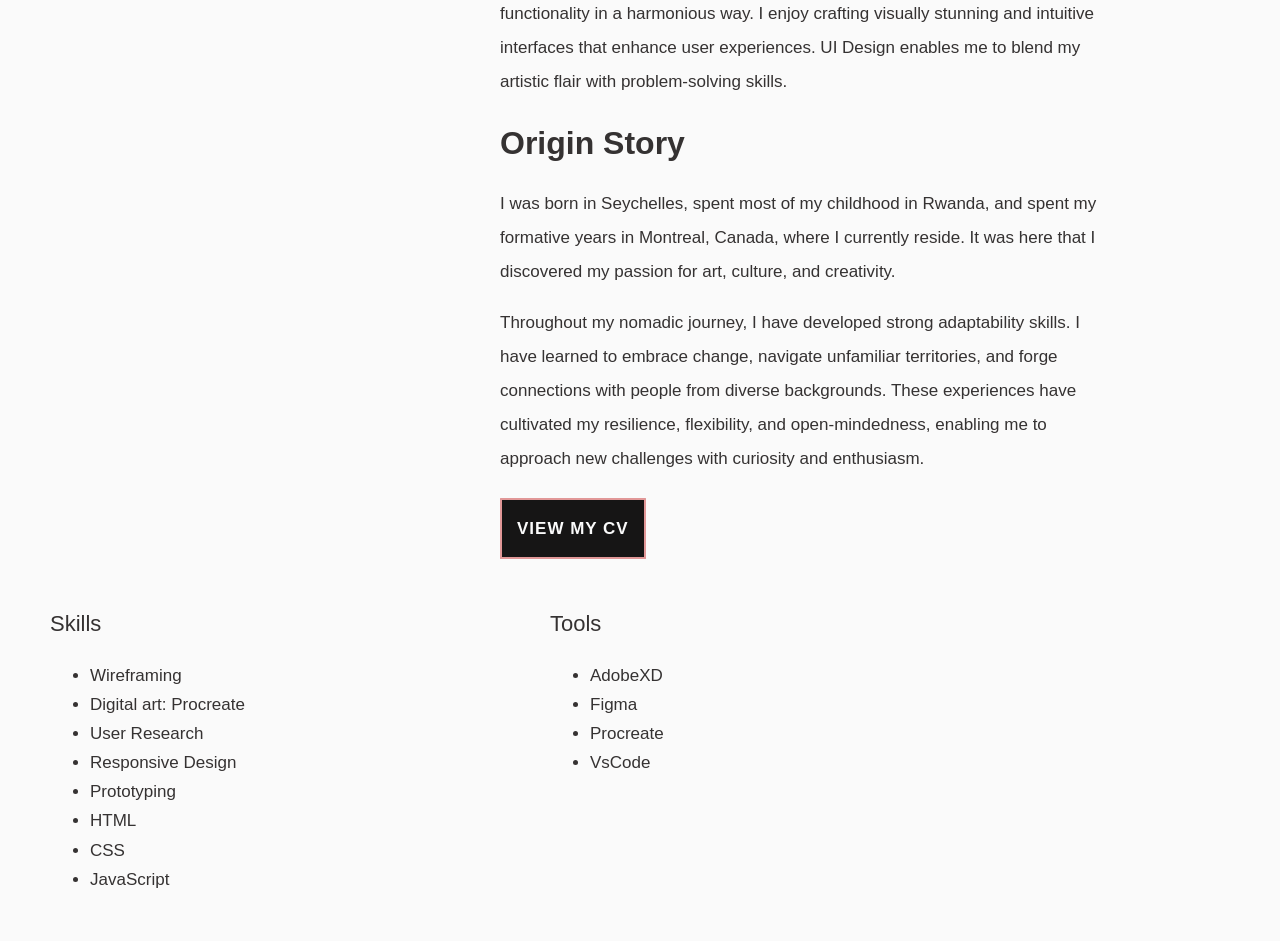
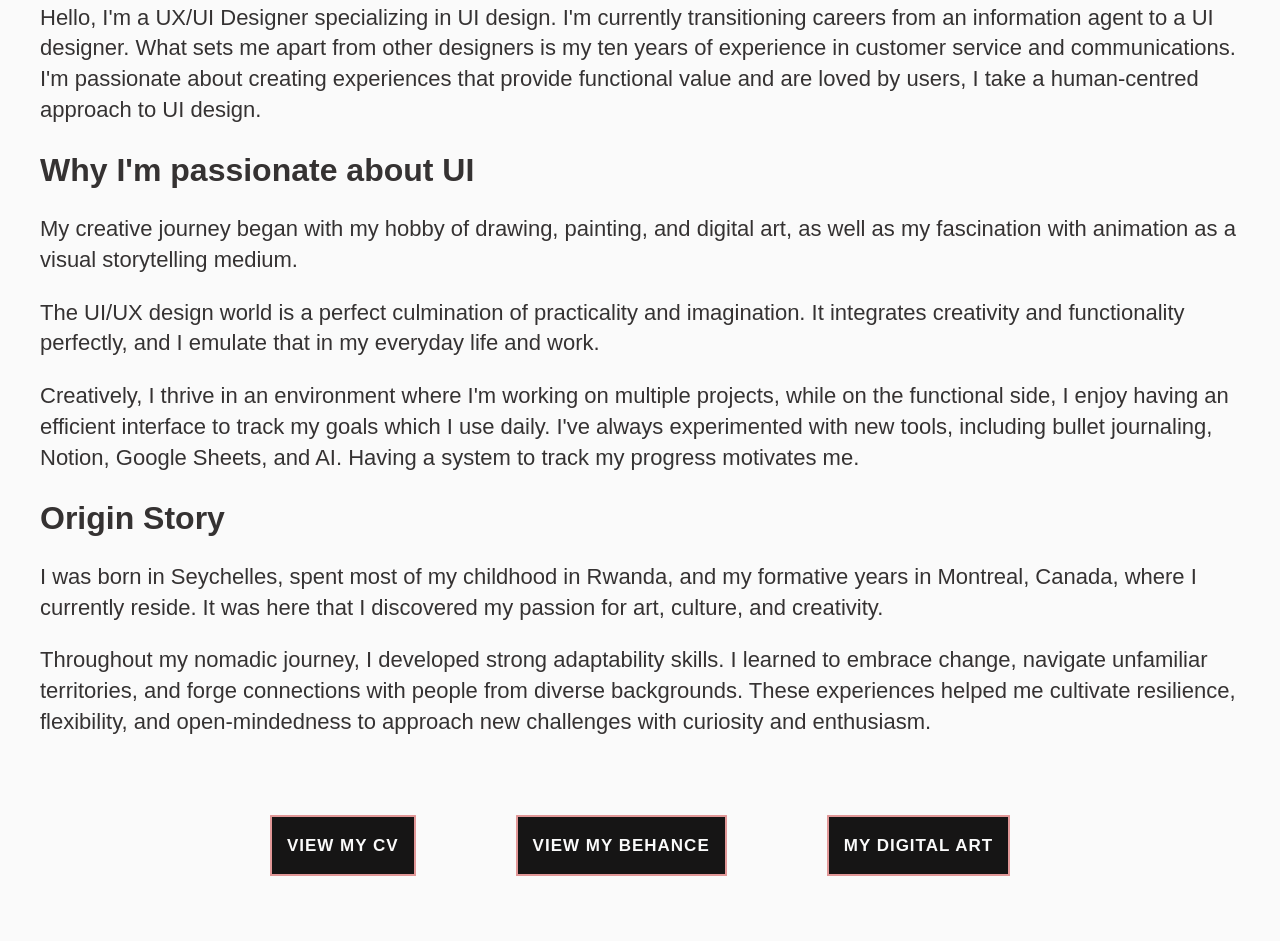
Before and after one commit to NekitaLucy/nekitaUIDesigner.github.io, a plain HTML site: page about.html in a window 1280 px wide. Shown: the part 673-1614 px from the top of the page. Drawn offline with nearby package versions, Linux system fonts and the light colour scheme.

Commit message:
commit
commit

```diff
--- a/about.html
+++ b/about.html
@@ -52,90 +52,108 @@
     </header>
 
     <main>
-      <div id="about">
+      <!-- <div id="about"> -->
       <div class="container">
         <div class="row">
-            <h1>About</h1>
+          <div class="center-text">
+            <style>
+              .center-text {
+                text-align: center;
+              }
+            </style>
+            <h1>About Me</h1>
+          </div>
+
+          <div class="row">
+            <div class="image-container">
               <picture>
                 <source
-                srcset="img/profile_pic/dprofilepic.jpg"
+                  srcset="img/profile_pic/mprofilepic.jpg"
                   media="(max-width:767px)"
                 />
                 <img
-                src="img/profile_pic/mprofilepic.jpg"
+                  src="img/profile_pic/dprofilepic.jpg"
                   class="profilepic"
                   alt="Profile Picture"
                 />
               </picture>
-            <div class="column col-md-6 col-lg-7">
-              <h1>Nekita Lucy Surman</h1>
-              <p>
-                Hello, I'm Nekita Surman, a UX/UI designer specializing in UI
-                design. What sets me apart is my 10 years of experience in
-                customer service and communications. I have a human-centred
-                approach to UI design. As a designer, I am passionate about
-                creating experiences that provide functional value and are loved
-                by the users.
-              </p>
-
-              <h1>Why I'm passionate about UI</h1>
-              <p>
-                I am passionate about UI Design because it merges the realms of
-                creativity and functionality in a harmonious way. I enjoy
-                crafting visually stunning and intuitive interfaces that enhance
-                user experiences. UI Design enables me to blend my artistic
-                flair with problem-solving skills.
-              </p>
-
-              <h1>Origin Story</h1>
-              <p>
-                I was born in Seychelles, spent most of my childhood in Rwanda,
-                and spent my formative years in Montreal, Canada, where I
-                currently reside. It was here that I discovered my passion for
-                art, culture, and creativity.
-              </p>
-
-              <p>
-                Throughout my nomadic journey, I have developed strong
-                adaptability skills. I have learned to embrace change, navigate
-                unfamiliar territories, and forge connections with people from
-                diverse backgrounds. These experiences have cultivated my
-                resilience, flexibility, and open-mindedness, enabling me to
-                approach new challenges with curiosity and enthusiasm.
-              </p>
-
-              <a href="files/cv.pdf" target="_blank" class="button">
-                View my CV</a
-              >
-            </div>
             </div>
           </div>
 
-        <div class="container">
-          <div class="row">
-            <div>
-              <div class="column col-md-6">
-                <h3>Skills</h3>
-                <ul>
-                  <li>Wireframing</li>
-                  <li>Digital art: Procreate</li>
-                  <li>User Research</li>
-                  <li>Responsive Design</li>
-                  <li>Prototyping</li>
-                  <li>HTML</li>
-                  <li>CSS</li>
-                  <li>JavaScript</li>
-                </ul>
-              </div>
-            </div>
-            <div class="col-md-6">
-              <h3>Tools</h3>
-              <ul>
-                <li>AdobeXD</li>
-                <li>Figma</li>
-                <li>Procreate</li>
-                <li>VsCode</li>
-              </ul>
+          <h1>Nekita Lucy Surman</h1>
+          <h3>
+            Hello, I'm a UX/UI Designer specializing in UI design. I'm currently
+            transitioning careers from an information agent to a UI designer.
+            What sets me apart from other designers is my ten years of
+            experience in customer service and communications. I'm passionate
+            about creating experiences that provide functional value and are
+            loved by users, I take a human-centred approach to UI design.
+          </h3>
+
+          <h1>Why I'm passionate about UI</h1>
+          <h3>
+            My creative journey began with my hobby of drawing, painting, and
+            digital art, as well as my fascination with animation as a visual
+            storytelling medium.
+          </h3>
+          <h3>
+            The UI/UX design world is a perfect culmination of practicality and
+            imagination. It integrates creativity and functionality perfectly,
+            and I emulate that in my everyday life and work.
+          </h3>
+
+          <h3>
+            Creatively, I thrive in an environment where I'm working on multiple
+            projects, while on the functional side, I enjoy having an efficient
+            interface to track my goals which I use daily. I've always
+            experimented with new tools, including bullet journaling, Notion,
+            Google Sheets, and AI. Having a system to track my progress
+            motivates me.
+          </h3>
+
+          <!-- <p>
+              I want to bring the fun, playful, flowing nature of animation to
+              my designs to enrich them for the user and make them genuinely
+              enjoyable.
+            </p> -->
+          <h1>Origin Story</h1>
+          <h3>
+            I was born in Seychelles, spent most of my childhood in Rwanda, and
+            my formative years in Montreal, Canada, where I currently reside. It
+            was here that I discovered my passion for art, culture, and
+            creativity.
+          </h3>
+
+          <h3>
+            Throughout my nomadic journey, I developed strong adaptability
+            skills. I learned to embrace change, navigate unfamiliar
+            territories, and forge connections with people from diverse
+            backgrounds. These experiences helped me cultivate resilience,
+            flexibility, and open-mindedness to approach new challenges with
+            curiosity and enthusiasm.
+          </h3>
+
+          <div class="image-container">
+            <div class="button-container">
+              <a href="files/cv.pdf" target="_blank" class="button">
+                View My CV</a
+              >
+              <a
+                href="https://www.behance.net/nekilucy"
+                target="_blank"
+                class="button"
+              >
+                <!-- behance-->
+                View My Behance
+              </a>
+              <a
+                href="https://folio.procreate.com/nekita"
+                target="_blank"
+                class="button"
+              >
+                <!-- behance-->
+                My Digital art
+              </a>
             </div>
           </div>
         </div>
@@ -149,7 +167,7 @@
           Like my work and want to discuss opportunities? Let's connect!
         </p>
         <div>
-          <a href="mailto:nekitalucy2015@gmail.com" class="button-contact"
+          <a href="mailto:nekitasdesk@gmail.com" class="button-contact"
             >Send me an email</a
           >
           <div>
--- a/css/styles.css
+++ b/css/styles.css
@@ -12,6 +12,15 @@ SemiBold 600 */
 #menu {
   display: none;
 }
+
+.image-container {
+  display: flex;
+  justify-content: center; /* Horizontally center the image */
+  align-items: center; /* Vertically center the image */
+  padding-top: 0;
+}
+
+
 
 nav > ul {
   font-family: "Barlow Condensed", sans-serif;
@@ -63,6 +72,12 @@ nav > ul > li > a {
 
 .navtoggle.responsive li:last-child {
   padding: 0 0 10px;
+}
+
+.button-container {
+  display: flex;
+  margin: 50px;
+  gap:  100px; /* Adjust the value to control the spacing between buttons */
 }
 
 .button:hover {
@@ -242,6 +257,7 @@ h1 {
   font-size: 30px;
   font-style: Bold;
   font-weight: 700;
+
 }
 
 h2 {
@@ -249,6 +265,7 @@ h2 {
   font-size: 26px;
   font-style: SemiBold;
   font-weight: 700;
+  padding: 20px;
   /* padding: 10px; */
 }
 
@@ -294,7 +311,7 @@ p {
   font-family: "Barlow Condensed", sans-serif;
   line-height: 2;
   font-style: light300;
-  font-size: 17px;
+  font-size: 19px;
 
 }
 
@@ -985,9 +1002,9 @@ Large devices (1024px or larger)
 }
 
 .nav-bar{
-  word-spacing: 40px;
-  font-size: 20px;
-  font-family: arial;
+  word-spacing: 5px;
+  font-size: 16px;
+
 }
 
 .nav-bar ul li a{
@@ -1002,19 +1019,16 @@ Large devices (1024px or larger)
 
 .nav-bar ul li:hover{
   border-bottom: 2px solid rgb(248, 242, 247);
-  border-radius: 10%;
-  padding: 10px;
-  background-color: #7698ed;
-  color: white;
+  border-radius: 5%;
+  padding: 5px;
+  background-color: #db8eee;
+  color: rgb(241, 149, 149);
 }
 /* ==============================
 X-large devices (1440px or larger)
 ================================= */
-@media only screen and (min-width: 1440px) {
-}
-
+/* @media only screen and (min-width: 1440px)  */
 /* ==============================
 Extra-large devices (1920px or larger)
 ================================= */
-@media only screen and (min-width: 1920px) {
-}
+/* @media only screen and (min-width: 1920px)  */
```
Also changed, not shown: bargain.html (+1 -1 lines), financeboost.html (+1 -1 lines), index.html (+49 -48 lines), powerup.html (+77 -71 lines), skinremedy.html (+1 -1 lines), img/finance_boost/coverd.jpg, img/finance_boost/coverm.jpg, img/power_up/coverd.jpg, img/power_up/coverm.jpg, img/skin_remedy/desktop.jpg, img/skin_remedy/mobile.jpg, 1 other file. Lines whose indentation alone changed are shown as unchanged.
